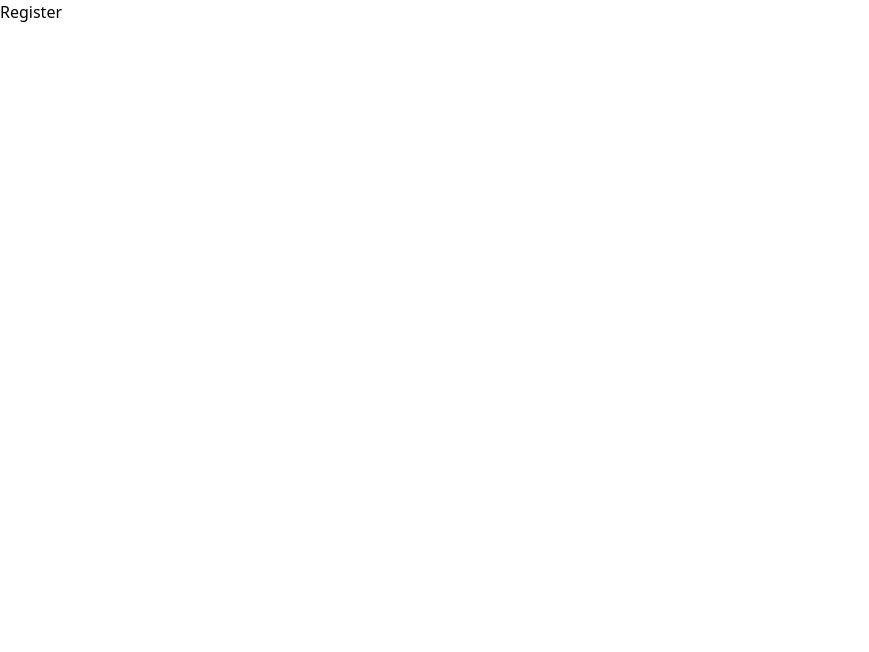
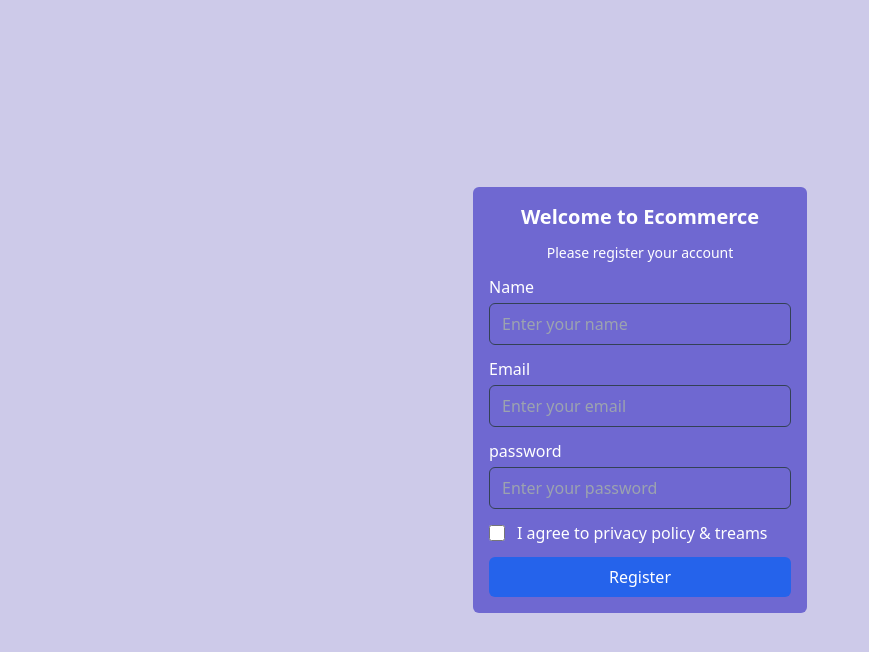
Before and after one commit to shahariaz/Multi-Vendor-Ecommerce-Frontend, a React (Vite) app in the folder dashboard/: page /register in a window 1280 px wide. Shown: the top 652 px of the page, without its empty margins (0-869 px from the left). Built offline with nearby package versions, Linux system fonts and the light colour scheme.

Commit message:
setup:RegisterPage

```diff
--- a/dashboard/src/views/auth/Register.jsx
+++ b/dashboard/src/views/auth/Register.jsx
@@ -1,9 +1,62 @@
-import React from "react";
-
 export default function Register() {
   return (
-    <div>
-      <h1>Register</h1>
+    <div className="min-h-screen min-w-full bg-[#cdcae9] flex justify-center items-center">
+      <div className="w-[350px] text-[#fff] p-2">
+        <div className="bg-[#6f68d1] p-4 rounded-md">
+          <h2 className="text-xl mb-3 font-bold text-center">
+            Welcome to Ecommerce
+          </h2>
+          <p className="text-sm mb-3 font-medium  text-center">
+            Please register your account
+          </p>
+          <form>
+            <div className="flex flex-col w-full gap-1 mb-3">
+              <label htmlFor="name">Name</label>
+              <input
+                type="text"
+                name="name"
+                id="name"
+                placeholder="Enter your name"
+                className="w-full px-3 py-2 rounded-md bg-transparent outline-none border border-slate-700"
+              />
+            </div>
+            <div className="flex flex-col w-full gap-1 mb-3">
+              <label htmlFor="email">Email</label>
+              <input
+                type="email"
+                name="email"
+                id="email"
+                placeholder="Enter your email"
+                className="w-full px-3 py-2 rounded-md bg-transparent outline-none border border-slate-700"
+              />
+            </div>
+            <div className="flex flex-col w-full gap-1 mb-3">
+              <label htmlFor="password">password</label>
+              <input
+                type="password"
+                name="password"
+                id="password"
+                placeholder="Enter your password"
+                className="w-full px-3 py-2 rounded-md bg-transparent outline-none border border-slate-700"
+              />
+            </div>
+            <div className="flex items-center w-full gap-3 mb-3">
+              <input
+                type="checkbox"
+                name="checkbox"
+                id="checkbox"
+                className="w-4 h-4 text-blue-600 overflow-hidden bg-gray-200 rounded border-gray-300 focus:ring-blue-500 "
+              />
+              <label htmlFor="checkbox">
+                I agree to privacy policy & treams
+              </label>
+            </div>
+            <button className="w-full px-3 py-2 rounded-md bg-blue-600 text-white">
+              Register
+            </button>
+          </form>
+        </div>
+      </div>
     </div>
   );
 }
```
